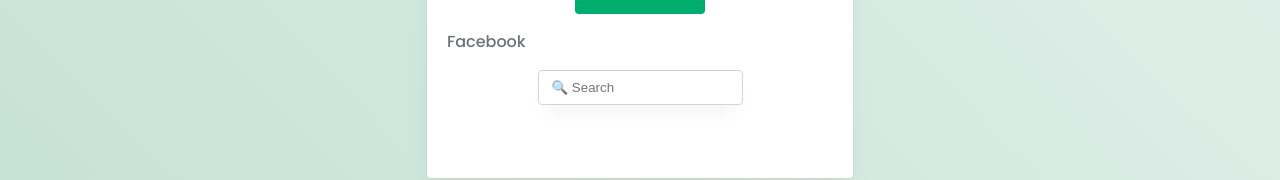
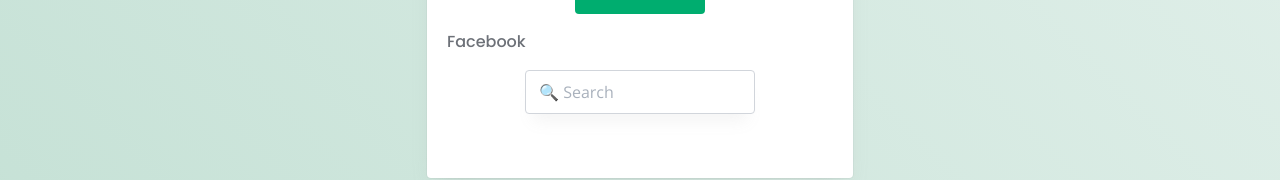
Before and after one commit to lucaslafere/infohomes-page, a React (Vite) app: page / in a window 1280 px wide. Shown: the part 390-570 px from the top of the page. Built offline with nearby package versions, Linux system fonts and the light colour scheme.

Commit message:
better input styling

```diff
--- a/src/components/input/style.ts
+++ b/src/components/input/style.ts
@@ -1,19 +1,32 @@
 import styled from "styled-components";
 
-//create an input component styled with styled-components and export it
 export const Input = styled.input`
   display: flex;
   align-items: center;
   justify-content: center;
+
   gap: 10px;
   padding: 9px 13px;
+
   background: ${({ theme }) => theme.Gray[0]};
   border: 1px solid ${({ theme }) => theme.Gray[15]};
   box-shadow: 0px 15px 16px -8px rgba(149, 149, 149, 0.1);
   border-radius: 4px;
+
+  font-family: "Open Sans";
+  font-style: normal;
+  font-weight: 400;
+  font-size: 16px;
+  line-height: 24px;
+
+  :hover {
+    border: 1px solid ${({ theme }) => theme.Gray[25]};
+  }
+  :focus {
+    border: 1px solid ${({ theme }) => theme.Green[75]};
+    outline: none;
+  }
+  ::placeholder {
+    color: ${({ theme }) => theme.Gray[25]};
+  }
 `;
-//create an icon component styled with styled-components and export it
-export const Icon = styled.img`
-  width: 20px;
-  height: 20px;
-`;
```
